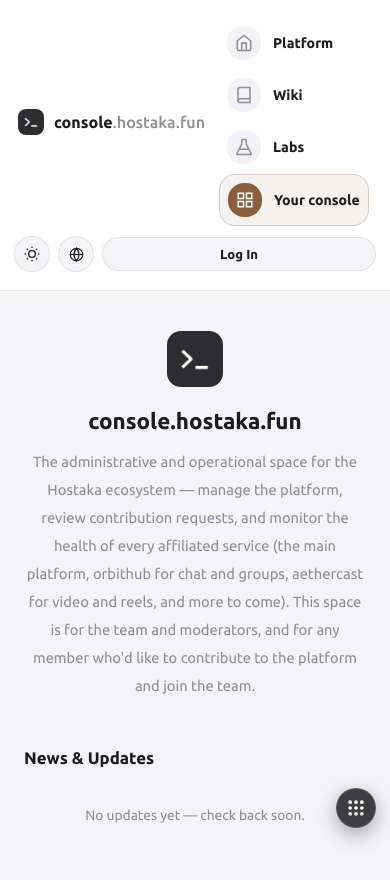
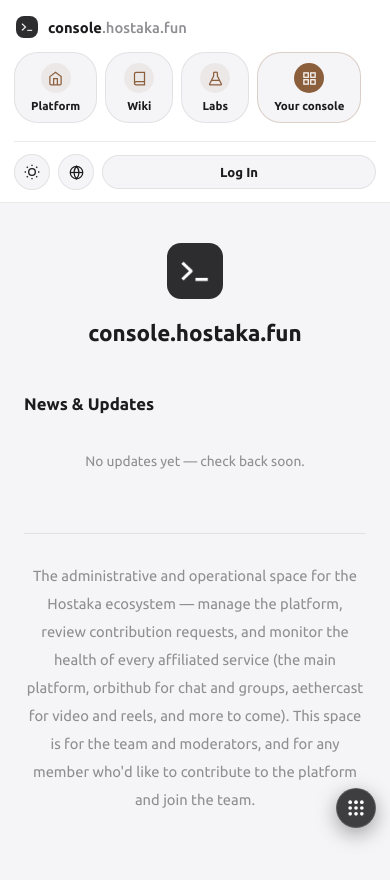
Before and after one commit to Misha-Chan/console, a website: page public/index.html in a window 390 px wide. After the commit the page ends 854 px from the top, so only its background shows below. Drawn offline with Linux system fonts and the light colour scheme; no server answers.

Commit message:
Add files via upload

```diff
--- a/public/index-landing.css
+++ b/public/index-landing.css
@@ -129,8 +129,12 @@ body.page-console-landing {
 .cl-content { max-width: 640px; width: 100%; }
 .cl-hero { max-width: 560px; text-align: center; margin: 0 auto; }
 .cl-hero-icon { width: 56px; height: 56px; border-radius: 14px; margin-bottom: 18px; }
-.cl-hero h1 { font-size: 1.4rem; font-weight: 800; margin: 0 0 14px; }
-.cl-hero-desc { color: var(--muted); line-height: 1.9; font-size: 0.92rem; margin: 0; }
+.cl-hero h1 { font-size: 1.4rem; font-weight: 800; margin: 0; }
+.cl-hero-desc {
+  color: var(--muted); line-height: 1.9; font-size: 0.92rem;
+  max-width: 560px; margin: 40px auto 0; text-align: center;
+  padding-top: 28px; border-top: 1px solid var(--border);
+}
 
 /* ===== الأخبار والتحديثات ===== */
 .cl-news { margin-top: 48px; }
@@ -153,19 +157,48 @@ body.page-console-landing {
   .cl-news-card-img { width: 100%; height: 160px; }
 }
 
-/* ===== موبايل: الشريط الجانبي يصير شريط أفقي أعلى الصفحة ===== */
+/* ===== موبايل: الشريط الجانبي يصير شريط أفقي قابل للتمرير أعلى الصفحة ===== */
 @media (max-width: 760px) {
   .cl-shell { flex-direction: column; }
   .cl-sidebar {
     width: 100%; height: auto; position: static;
     border-inline-start: none; border-bottom: 1px solid var(--border);
-    flex-direction: row; flex-wrap: wrap; align-items: center; gap: 10px;
+    flex-direction: column; align-items: stretch; gap: 10px;
+    padding: 12px 14px;
   }
-  .cl-brand { padding: 6px 4px; }
-  .cl-nav { flex-direction: row; flex-wrap: wrap; flex: 1; }
+  .cl-brand { padding: 4px 2px 2px; font-size: 0.92rem; }
+  .cl-brand-icon { width: 22px; height: 22px; }
+
+  /* شريط تمرير أفقي واحد للأيقونات — كل عنصر شريحة (pill) بحجم ثابت
+     بدل ما تتكدّس كل واحدة بسطر مستقل بعرض غير متسق */
+  .cl-nav {
+    flex-direction: row; flex-wrap: nowrap; flex: none;
+    gap: 8px; overflow-x: auto; overflow-y: hidden;
+    padding: 2px 2px 8px; margin: 0 -2px;
+    -webkit-overflow-scrolling: touch; scrollbar-width: none;
+  }
+  .cl-nav::-webkit-scrollbar { display: none; }
   .cl-nav-sep { display: none; }
-  .cl-nav-item { padding: 8px; }
+
+  .cl-nav-item {
+    flex: 0 0 auto; flex-direction: column; justify-content: center;
+    gap: 6px; padding: 10px 16px; min-width: 68px;
+    background: var(--bg); border: 1px solid var(--border); border-radius: var(--radius-lg);
+    text-align: center;
+  }
+  .cl-nav-item-primary { border-color: var(--primary-border); }
+
+  .cl-nav-icon {
+    width: 30px; height: 30px; margin: 0 auto;
+    background: var(--primary-light); color: var(--primary);
+  }
+  .cl-nav-item-primary .cl-nav-icon { background: var(--primary); color: #fff; }
+  .cl-nav-icon svg { width: 15px; height: 15px; }
+
+  .cl-nav-text { align-items: center; }
+  .cl-nav-title { font-size: 0.72rem; white-space: nowrap; }
   .cl-nav-sub { display: none; }
+
   .cl-sidebar-spacer { display: none; }
-  .cl-sidebar-footer { border-top: none; padding-top: 0; width: 100%; }
+  .cl-sidebar-footer { border-top: 1px solid var(--border); padding-top: 12px; width: 100%; }
 }
--- a/public/index.html
+++ b/public/index.html
@@ -92,9 +92,6 @@
       <div class="cl-hero">
         <img src="/console-icon.png" alt="console" class="cl-hero-icon">
         <h1>console.hostaka.fun</h1>
-        <p class="cl-hero-desc" data-i18n="console.landingDesc">
-          The administrative and operational space for the Hostaka ecosystem.
-        </p>
       </div>
 
       <section class="cl-news">
@@ -103,6 +100,10 @@
           <div class="cl-news-loading" data-i18n="common.loading">Loading...</div>
         </div>
       </section>
+
+      <p class="cl-hero-desc" data-i18n="console.landingDesc">
+        The administrative and operational space for the Hostaka ecosystem.
+      </p>
     </div>
   </main>
 </div>
```
